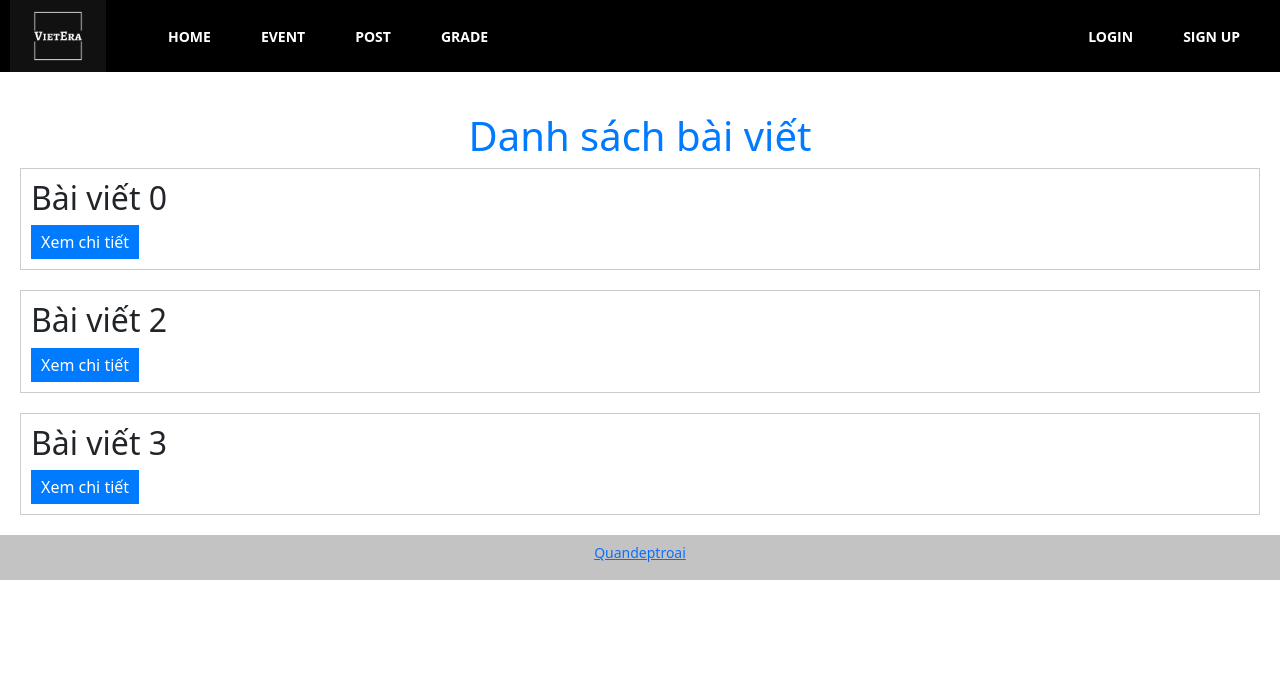
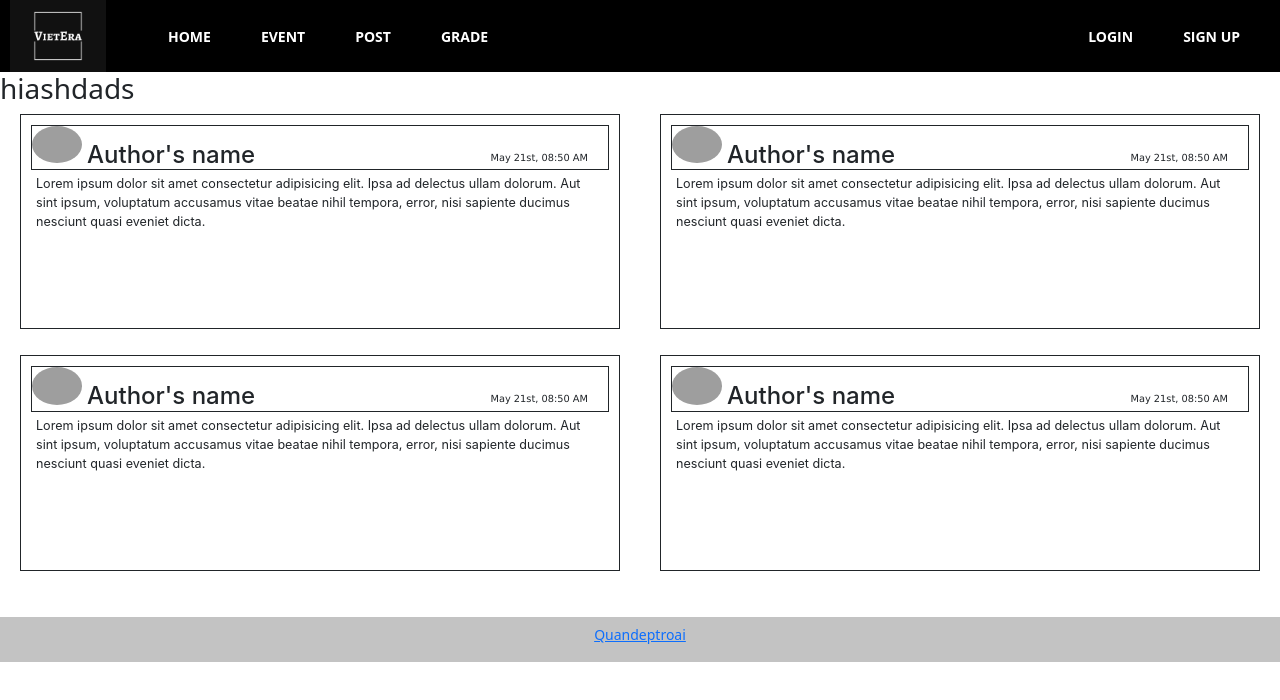
Before and after one commit to NamVNSE173138/VietNam-s_History_Project, a React (Create React App) app: page /posts in a window 1280 px wide. Shown: the top 700 px of the page. Built offline with nearby package versions, Linux system fonts and the light colour scheme; grey boxes are pictures that could not be loaded.

Commit message:
Update post

```diff
--- a/package.json
+++ b/package.json
@@ -13,6 +13,7 @@
     "mssql": "^9.1.1",
     "react": "^18.2.0",
     "react-bootstrap": "^2.7.4",
+    "react-bootstrap-pagination-control": "^1.0.5",
     "react-dom": "^18.2.0",
     "react-leaflet": "^4.2.1",
     "react-router-dom": "^6.11.2",
--- a/src/App.css
+++ b/src/App.css
@@ -128,6 +128,8 @@ h1{
   transform: translate(-50%, -50%); */
   /* align-items: center; */
   /* margin-top: 200px; */
+  /* width: 1200px; */
+
   margin: 0 auto;
 }
 
@@ -195,3 +197,84 @@ h1{
   font-size: 14px;
   font-family: system-ui, -apple-system, BlinkMacSystemFont, 'Segoe UI', Roboto, Oxygen, Ubuntu, Cantarell, 'Open Sans', 'Helvetica Neue', sans-serif;
  }
+
+
+
+
+ body{
+  font-family: Georgia, 'Times New Roman', Times, serif;
+}
+.post-container{
+  min-height: 100px;
+  overflow: hidden;
+  display: inline-block;
+
+}
+
+.post{
+  border: solid 1px;
+  display: inline-block;
+}
+
+.post-element{
+  border: solid 1px;
+  margin: 50px;
+}
+
+.post-info{
+  display: inline-block;
+  width: 100%;
+  border: solid 1px;
+}
+
+.post-author-avatar{
+  width: 50px;
+  border-radius: 50%;
+  float: left;
+}
+
+
+.post-author-name{
+  display: inline;
+  float: left;
+  margin: 15px 0 0 5px;
+}
+
+.post-content{
+  font-size: 90%;
+  margin: 0 5px;
+}
+
+.time{
+  display: inline;
+  float: right;
+  font-family: Verdana, Geneva, Tahoma, sans-serif;
+  font-size: 70%;
+  margin: 25px 20px 0 0;
+}
+
+.post-action{
+  text-align: center;
+}
+
+.comment-button, .report-button{
+  border: none;
+  font-size: 120%;
+  margin: 0 100px;
+  display: inline-block;
+  background-color: #FFF;
+}
+
+.comment-button{
+  width: 100px;
+  display: inline;
+  text-align: start;
+}
+
+.report-button{
+  width: 100px;
+}
+
+.comment-button:hover, .report-button:hover{
+  background-color: aquamarine;
+}
--- a/src/App.js
+++ b/src/App.js
@@ -15,6 +15,7 @@ import Posts from './pages/Posts';
 import Grades from './pages/Grades';
 import Login from './pages/Login';
 import Signup from './pages/Signup';
+import EventDetail from './pages/EventDetail';
 // import Sign-In from './pages/Sign-in';
 function App() {
   return (
@@ -23,8 +24,9 @@ function App() {
         <Route path='/events'  element={<Events />} />
         <Route path='/posts'  element={<Posts />} />
         <Route path='/Grade'  element={<Grades/>} />
-        <Route path='/Login' element={<Login/>} />
+        <Route path='/login' element={<Login/>} />
         <Route path='/signup' element={<Signup/>}/>
+        <Route path='/events/eventsDetail' element={<EventDetail/>}/>
       </Routes>
   );
 }
--- /dev/null
+++ b/src/components/Event/Event.js
@@ -0,0 +1,48 @@
+import { Button, List } from 'antd';
+import { Link } from 'react-router-dom';
+
+const data = [
+  {
+    title: 'Ant Design Title 1',
+  },
+  {
+    title: 'Ant Design Title 2',
+  },
+  {
+    title: 'Ant Design Title 3',
+  },
+  {
+    title: 'Ant Design Title 4',
+  },
+  {
+    title: 'Ant Design Title 5',
+  },
+  {
+    title: 'Ant Design Title 6',
+  },
+  {
+    title: 'Ant Design Title 7',
+  },
+  {
+    title: 'Ant Design Title 8',
+  },
+
+];
+const App = () => (
+  <List
+    itemLayout="horizontal"
+    dataSource={data}
+    renderItem={(item, index) => (
+      <List.Item>
+        <List.Item.Meta
+          // avatar={<Avatar src={`https://xsgames.co/randomusers/avatar.php?g=pixel&key=${index}`} />}
+          title={<Link to={"/events/eventsDetail"}>{item.title}</Link>}
+          description="Ant Design, a design language for background applications, is refined by Ant UED Team"
+
+        />
+        <Button type="primary" ><Link to={"/events/eventsDetail"}>Detail of event</Link></Button>
+      </List.Item>
+    )}
+  />
+);
+export default App;
--- /dev/null
+++ b/src/components/Event/EventDetail.js
@@ -0,0 +1,16 @@
+import { Card } from 'antd';
+const App = () => (
+  <Card
+    title="Card title"
+    bordered={false}
+    style={{
+      width: 300,
+    }}
+  >
+    <img src='https://cropper.watch.aetnd.com/cdn.watch.aetnd.com/sites/2/2022/05/3.jpg?w=400'/>
+    <p>Card content</p>
+    <p>Card content</p>
+    <p>Card content</p>
+  </Card>
+);
+export default App;
--- a/src/components/Post/ForumPosts.js
+++ /dev/null
@@ -1,42 +0,0 @@
-import React, { useState } from 'react';
-
-function ForumPosts() {
-  const posts = [
-    { id: 1, title: 'Bài viết 0', content: 'Nội dung bài viết 1' },
-    { id: 2, title: 'Bài viết 2', content: 'Nội dung bài viết 2' },
-    { id: 3, title: 'Bài viết 3', content: 'Nội dung bài viết 3' },
-    // Thêm các bài viết khác vào đây
-  ];
-
-  const [currentPost, setCurrentPost] = useState(null);
-
-  const handleViewDetail = (post) => {
-    setCurrentPost(post);
-  };
-
-  const handleCloseDetail = () => {
-    setCurrentPost(null);
-  };
-
-  return (
-    <div>
-      <h1>Danh sách bài viết</h1>
-      {currentPost ? (
-        <div>
-          <h2>{currentPost.title}</h2>
-          <p>{currentPost.content}</p>
-          <button onClick={handleCloseDetail}>Đóng</button>
-        </div>
-      ) : (
-        posts.map((post) => (
-          <div key={post.id} className="post">
-            <h2>{post.title}</h2>
-            <button onClick={() => handleViewDetail(post)}>Xem chi tiết</button>
-          </div>
-        ))
-      )}
-    </div>
-  );
-}
-
-export default ForumPosts;
--- /dev/null
+++ b/src/components/Post/Posts.js
@@ -0,0 +1,71 @@
+import React, { useState } from "react";
+// import SweetPagination from "sweetpagination";
+// import "/";
+import { Col, Row} from 'antd';
+
+
+function Items() {
+  const [currentPageData] = useState(new Array(2).fill());
+  // Example items, to simulate fetching from another resources.
+  const items = [1,2];
+  return (
+    <div>
+
+        <>
+        <h3>hiashdads</h3>
+      {currentPageData.map((item) => (
+        <div className="post-container">
+        {/* <h3>huhi</h3> */}
+                  <Row>
+                  <Col span={12}>
+                  <div className="post">
+                      <div class="post-info">
+                        <img src="https://cartoonavatar.com/wp-content/uploads/2022/01/Business-Avatar-On-Circle-Background.png" alt="" className="post-author-avatar"/>
+                          <h4 className="post-author-name">Author's name</h4>
+                          <p className="time">May 21st, 08:50 AM</p>
+                      </div>
+                      <div className="post-content">
+                          <p>Lorem ipsum dolor sit amet consectetur adipisicing elit. Ipsa ad delectus ullam dolorum. Aut sint ipsum, voluptatum accusamus vitae beatae nihil tempora, error, nisi sapiente ducimus nesciunt quasi eveniet dicta.</p>
+                      </div>
+                        <div className="post-action">
+                            <button className="comment-button">Comment</button>
+                            <button className="report-button">Report</button>
+                      </div>
+                    </div>
+                  </Col>
+                  <Col span={12}>
+                  <div className="post">
+                      <div class="post-info">
+                        <img src="https://cartoonavatar.com/wp-content/uploads/2022/01/Business-Avatar-On-Circle-Background.png" alt="" className="post-author-avatar"/>
+                          <h4 className="post-author-name">Author's name</h4>
+                          <p className="time">May 21st, 08:50 AM</p>
+                      </div>
+                      <div className="post-content">
+                          <p>Lorem ipsum dolor sit amet consectetur adipisicing elit. Ipsa ad delectus ullam dolorum. Aut sint ipsum, voluptatum accusamus vitae beatae nihil tempora, error, nisi sapiente ducimus nesciunt quasi eveniet dicta.</p>
+                      </div>
+                        <div className="post-action">
+                            <button className="comment-button">Comment</button>
+                            <button className="report-button">Report</button>
+                      </div>
+                    </div>
+                  </Col>
+                  </Row>
+
+              {/* <Col span={12}>col-12</Col> */}
+
+                  </div>
+          ))}
+        </>
+
+
+      {/* <SweetPagination
+        currentPageData={setCurrentPageData}
+        dataPerPage={10}
+        getData={items}
+        navigation={true}
+      /> */}
+    </div>
+  );
+}
+
+export default Items;
--- a/src/pages/Grades.js
+++ b/src/pages/EventDetail.js
@@ -1,16 +1,17 @@
 import React from 'react'
 import Header from '../components/Header'
-import Grade from '../components/Grade/Grade'
 import Footer from '../components/Footer'
+import EventDetail from '../components/Event/EventDetail'
 
-const Grades = () => {
+const EventsDetail = () => {
   return (
     <>
     <Header/>
-    <Grade/>
+    <EventDetail/>
     <Footer/>
+
     </>
-  )
+    )
 }
 
-export default Grades
+export default EventsDetail
--- a/src/pages/Posts.js
+++ b/src/pages/Posts.js
@@ -1,15 +1,16 @@
 import React from 'react'
 import Header from '../components/Header'
 import Footer from '../components/Footer'
-import ForumPosts from '../components/Post/ForumPosts'
+// import ForumPosts from '../components/Event/Event'
 // import Post from '../components/Post/Post'
-
+import Post from '../components/Post/Posts'
 const Posts = () => {
   return (
     <>
     <Header/>
-    <ForumPosts/>
+    {/* <ForumPosts/> */}
     {/* <Post/> */}
+    <Post/>
     <Footer/>
     </>
   )
```
Also changed, not shown: src/components/Post/Post.js (deleted, +0 -12 lines), 1 other file (tests, documents, lock files or other folders).
